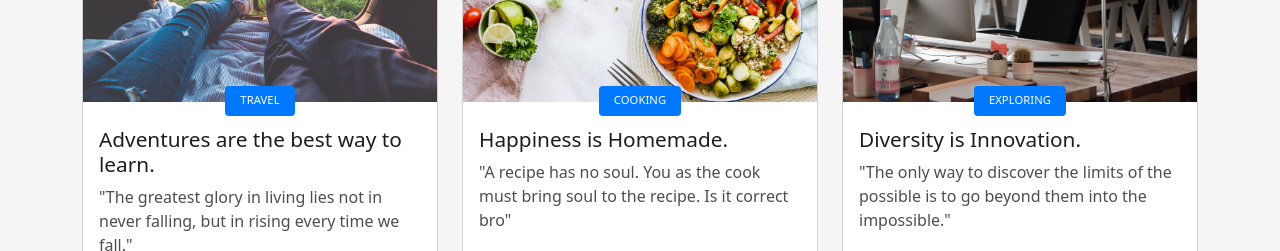
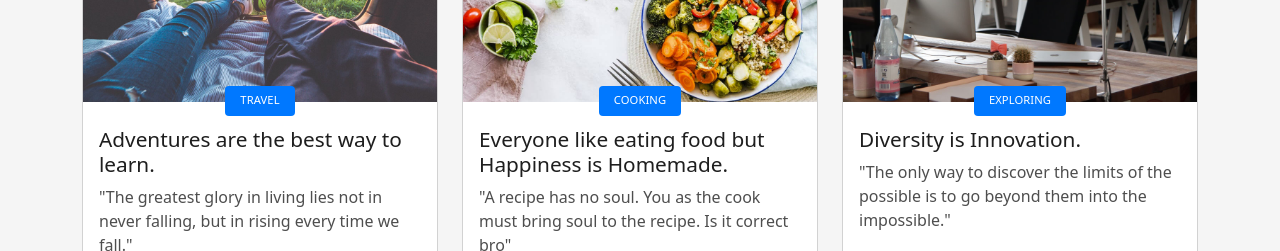
Before and after one commit to Swafuvan/Personal-Website, a plain HTML site: page index.html in a window 1280 px wide. Shown: the part 3120-3371 px from the top of the page. Drawn offline with nearby package versions, Linux system fonts and the light colour scheme.

Commit message:
Update index.html

```diff
--- a/index.html
+++ b/index.html
@@ -328,7 +328,7 @@
                     <h6 class="category">Cooking</h6>
                   </div>
                 </div>
-                <h3 class="card-title"><a>Happiness is Homemade.</a></h3>
+                <h3 class="card-title"><a>Everyone like eating food but Happiness is Homemade.</a></h3>
                 <p class="card-description">
                   "A recipe has no soul. You as the cook must bring soul to the recipe. Is it correct bro"
                 </p>
```
